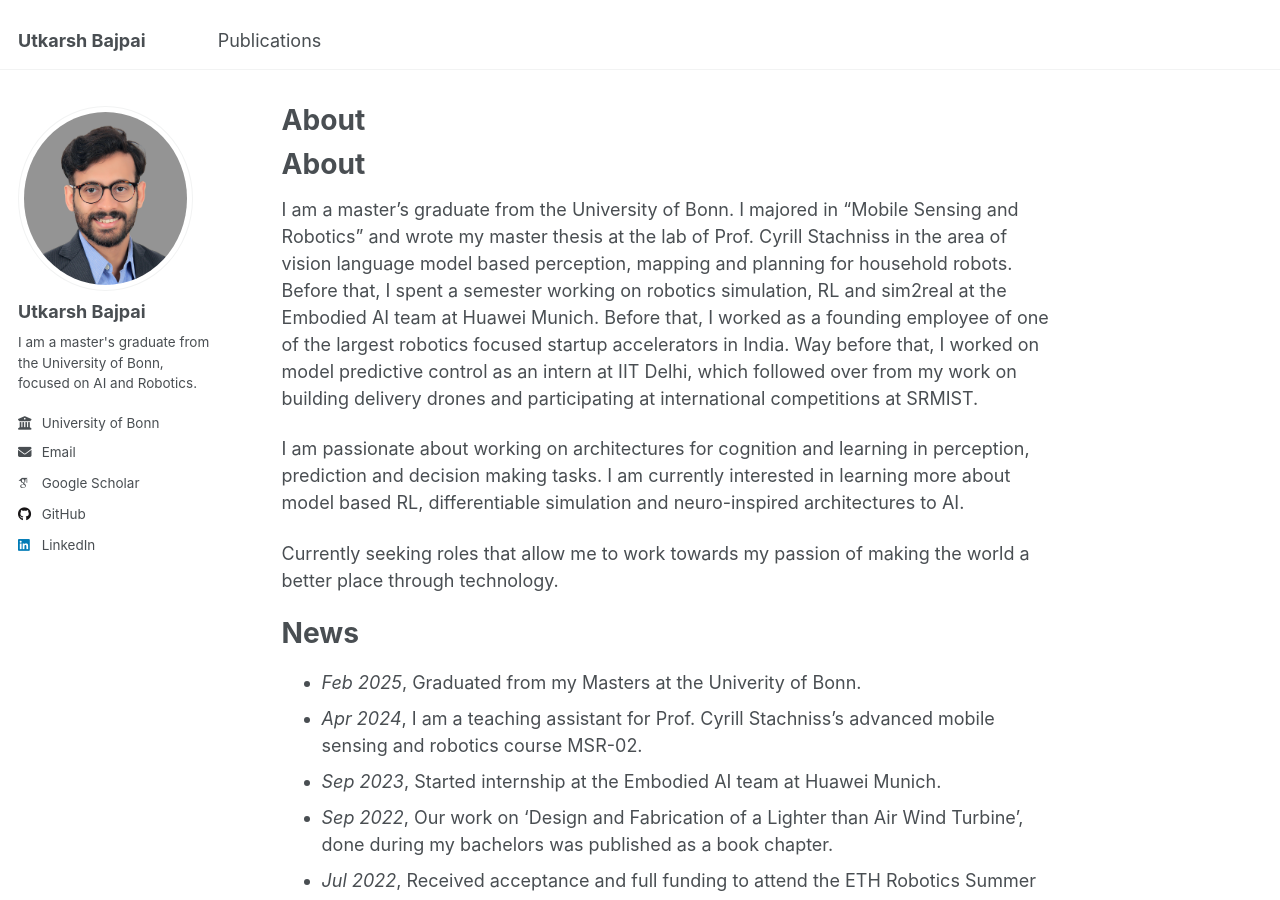
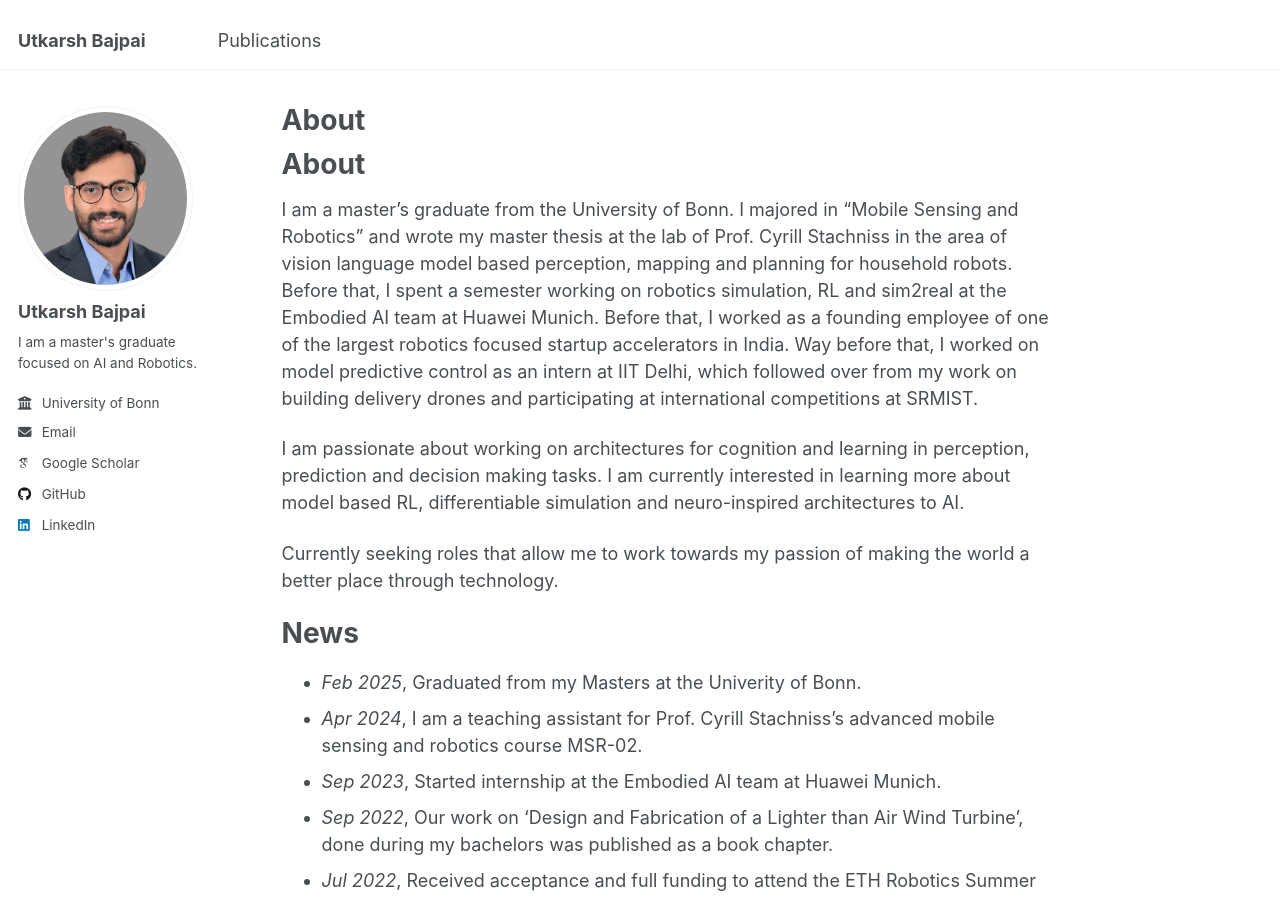
Before and after one commit to baj31415/baj31415.github.io, a Jekyll site: the page built from _pages/about.md, in a window 1280 px wide and 900 px high. Built offline with Jekyll 4.4.1, drawn with Linux system fonts in a browser that asks for light colours; some web fonts are replaced; our own code applies the rules of GitHub Pages for plain Markdown files.

Commit message:
Update _config.yml

```diff
--- a/_config.yml
+++ b/_config.yml
@@ -25,7 +25,7 @@ author:
   avatar           : "profile.jpg"
   name             : "Utkarsh Bajpai"
   pronouns         : # example: "she/her"
-  bio              : "I am a master's graduate from the University of Bonn, focused on AI and Robotics."
+  bio              : "I am a master's graduate focused on AI and Robotics."
   location         :
   employer         : "University of Bonn"
   uri              : # URL
```
